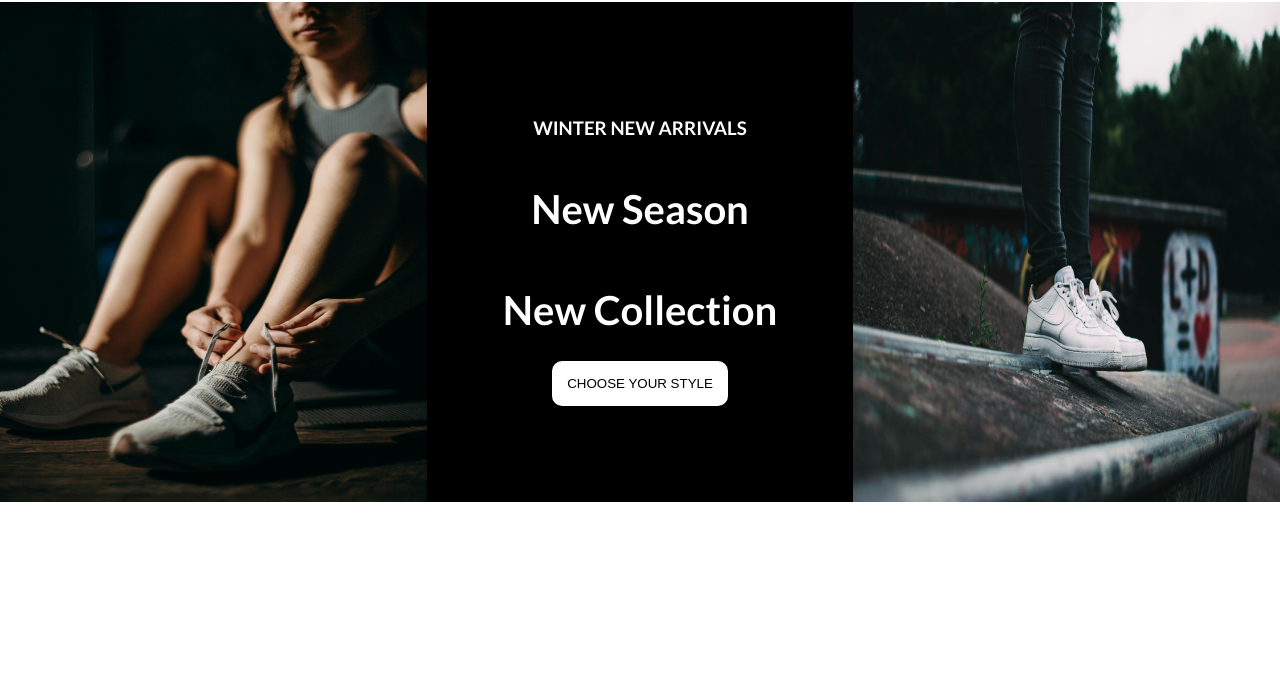
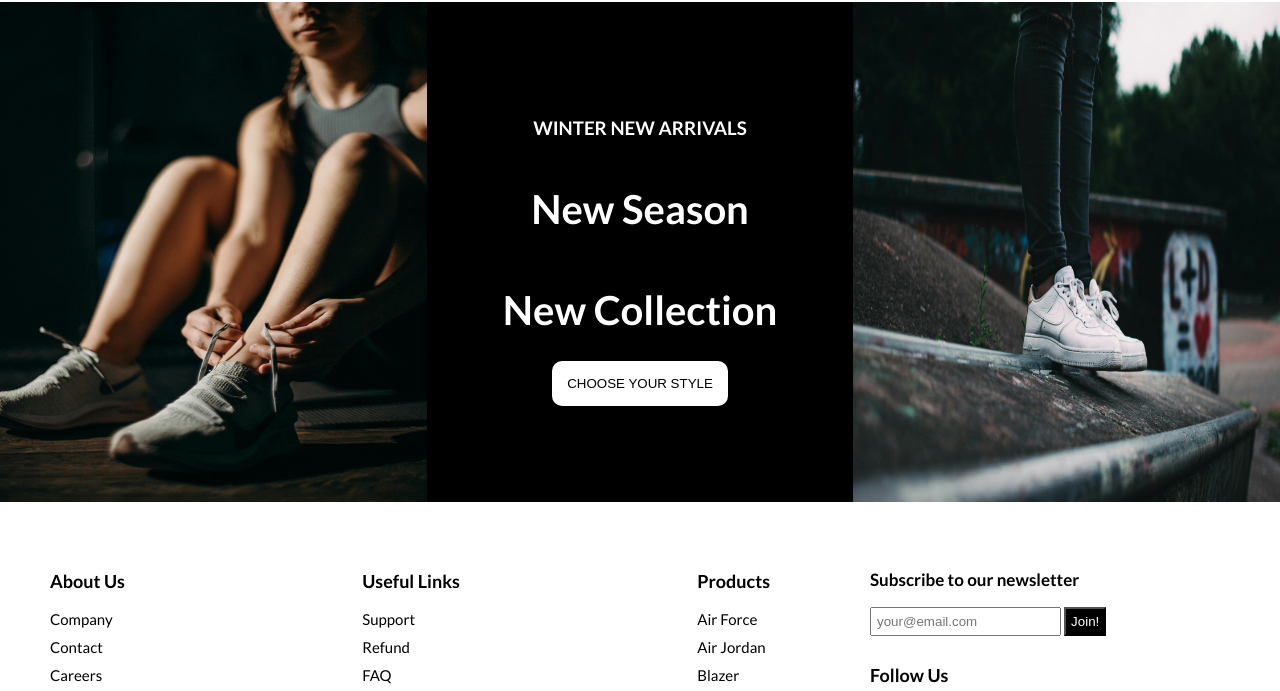
Before and after one commit to joaosilvaz/e-commerce, a plain HTML site: page index.html in a window 1280 px wide. Shown: the part 2805-3496 px from the top of the page. Before the commit the page ends 3307 px from the top, so only its background shows below. Drawn offline with Linux system fonts and the light colour scheme.

Commit message:
Update no projeto adicionando o footer

```diff
--- a/index.html
+++ b/index.html
@@ -176,6 +176,61 @@
             <img src="img/ns-nike.jpg" alt="" class="nsImg">
         </div>
     </div>
+    <footer>
+        <div class="footerLeft">
+            <div class="footerMenu">
+                <h3 class="footerTitle">About Us</h3>
+                <ul class="footerList">
+                    <li class="fListItem">Company</li>
+                    <li class="fListItem">Contact</li>
+                    <li class="fListItem">Careers</li>
+                    <li class="fListItem">Affiliates</li>
+                    <li class="fListItem">Stores</li>
+                </ul>
+            </div>
+            <div class="footerMenu">
+                <h3 class="footerTitle">Useful Links</h3>
+                <ul class="footerList">
+                    <li class="fListItem">Support</li>
+                    <li class="fListItem">Refund</li>
+                    <li class="fListItem">FAQ</li>
+                    <li class="fListItem">Feedback</li>
+                    <li class="fListItem">Stories</li>
+                </ul>
+            </div>
+            <div class="footerMenu">
+                <h3 class="footerTitle">Products</h3>
+                <ul class="footerList">
+                    <li class="fListItem">Air Force</li>
+                    <li class="fListItem">Air Jordan</li>
+                    <li class="fListItem">Blazer</li>
+                    <li class="fListItem">Crater</li>
+                    <li class="fListItem">Hippie</li>
+                </ul>
+            </div>
+        </div>
+        <div class="footerRight">
+            <div class="footerRightMenu">
+                <p class="footerDesc">Subscribe to our newsletter</p>
+                <div class="inputFooter">
+                    <input type="text" placeholder="your@email.com" class="fInput">
+                    <button class="fButton">Join!</button>
+                </div>
+            </div>
+            <div class="footerRightMenu">
+                <h1 class="fMenuTitle">Follow Us</h1>
+                <div class="fIcons">
+                    <img src="./img/facebook.png" alt="" class="fIcon">
+                    <img src="./img/twitter.png" alt="" class="fIcon">
+                    <img src="./img/instagram.png" alt="" class="fIcon">
+                    <img src="./img/whatsapp.png" alt="" class="fIcon">
+                </div>
+            </div>
+                <div class="footerRightMenu">
+                <span class="copyright">@Lama Dev. All rights reserved. 2022.</span>
+            </div>
+        </div>
+    </footer>
 
     <script src="./app.js"></script>
 </body>
--- a/styles.css
+++ b/styles.css
@@ -390,3 +390,62 @@ label {
   border: none;
   cursor: pointer;
 }
+
+footer{
+  display: flex;
+}
+
+.footerLeft{
+  flex: 2;
+  display: flex;
+  justify-content: space-between;
+  padding: 50px;
+}
+
+.footerTitle{
+  font-size: 18px;
+}
+
+.footerList{
+  padding: 0;
+  list-style: none;
+}
+
+.fListItem{
+  margin-top: 10px;
+  cursor: pointer;
+  font-size: 15px;
+}
+
+.footerRight{
+  flex: 1;
+  padding: 50px;
+  display: flex;
+  flex-direction: column;
+  justify-content: space-between;
+}
+
+.footerDesc{
+  font-size: 17px;
+  font-weight: 700;
+}
+
+.fMenuTitle{
+  font-size: 18px;
+}
+
+.fInput{
+  padding: 5px;
+}
+
+.fButton{
+  background-color: #000000;
+  color: #ffffff;
+  padding: 5px;
+}
+
+.fIcon{
+  width: 20px;
+  height: 20px;
+  margin-right: 5px;
+}
```
